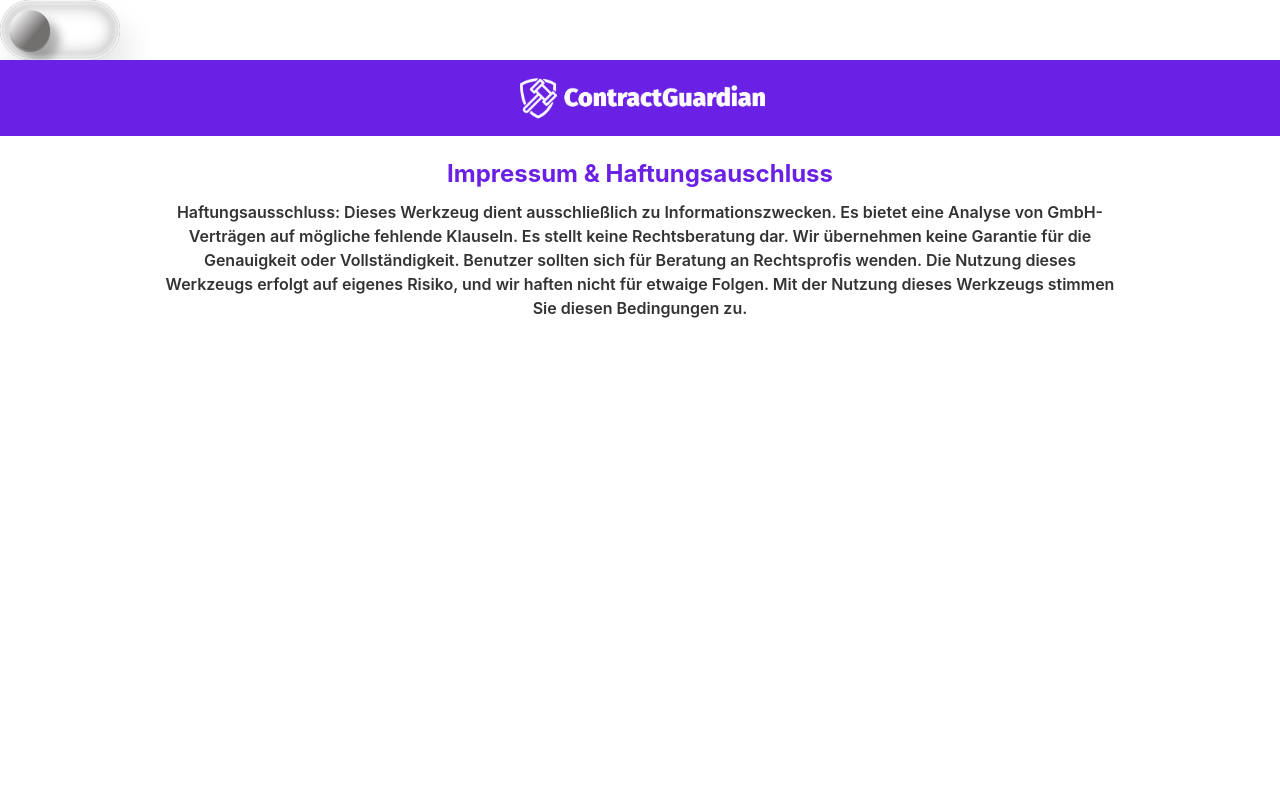
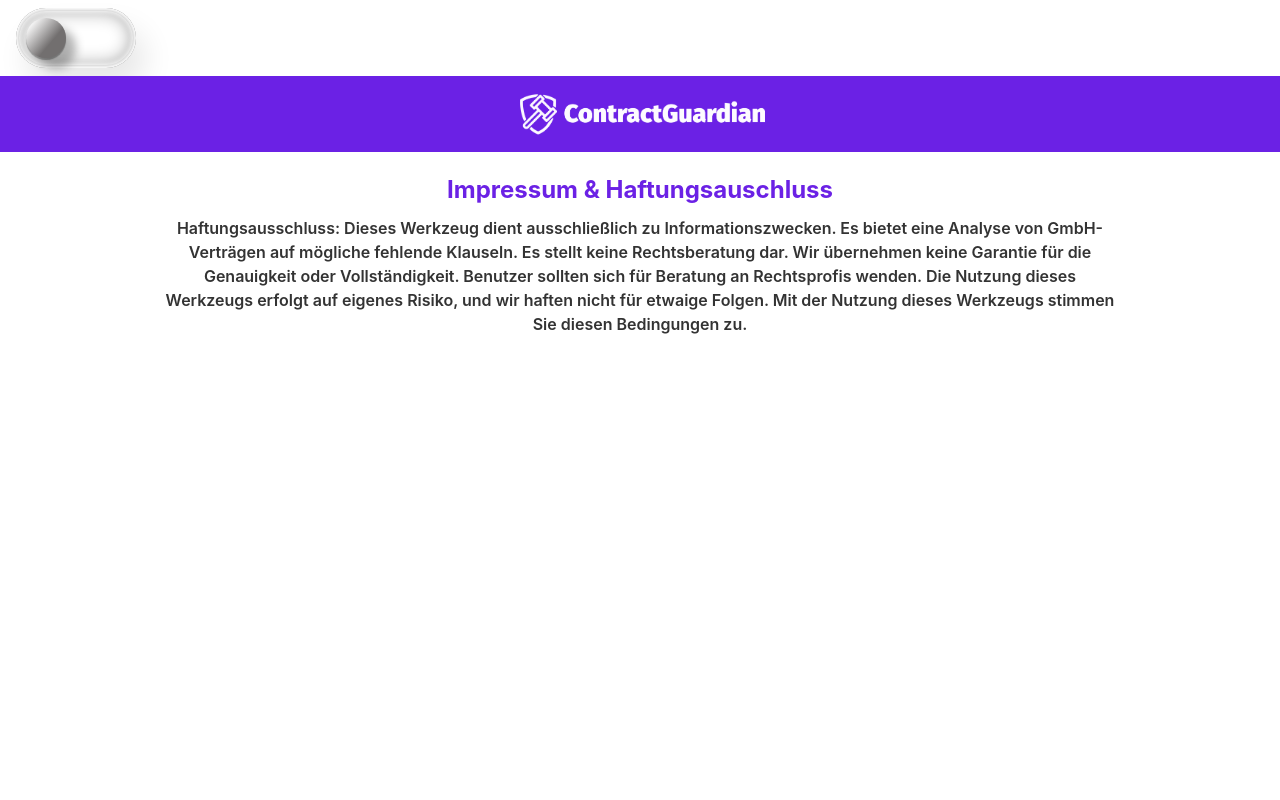
Before and after one commit to AyhamJo7/ContractGuardian, a React (Create React App) app in the folder Frontend/: page /impressum in a window 1280 px wide. Shown: the top 800 px of the page. Built offline with nearby package versions, Linux system fonts and the light colour scheme.

Commit message:
Fix issues with DarkModeToggler

```diff
--- a/Frontend/src/components/DarkModeToggle.js
+++ b/Frontend/src/components/DarkModeToggle.js
@@ -3,7 +3,7 @@ import './DarkModeToggle.css'
 
 const DarkModeToggle = ({ isDarkMode, onToggle }) => {
   return (
-    <div className="container">
+    <div className="div relative flex justify-left overflow-hidden px-4 py-2 lg:flex-row lg:items-center">
       <input
         id="checkbox"
         type="checkbox"
```
